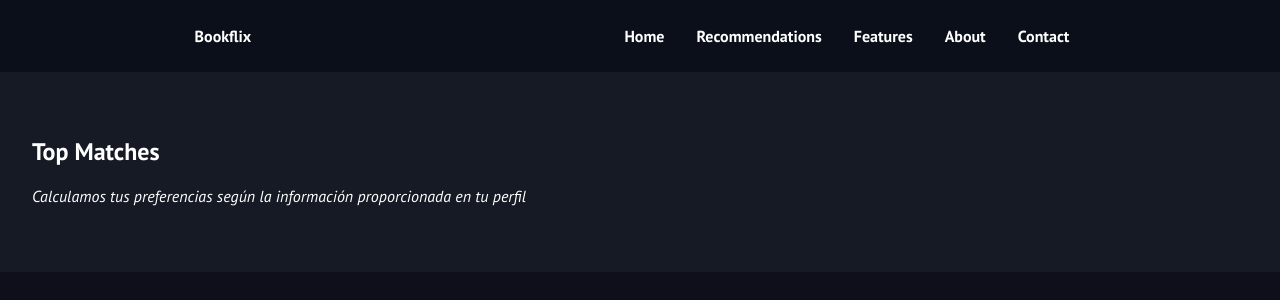
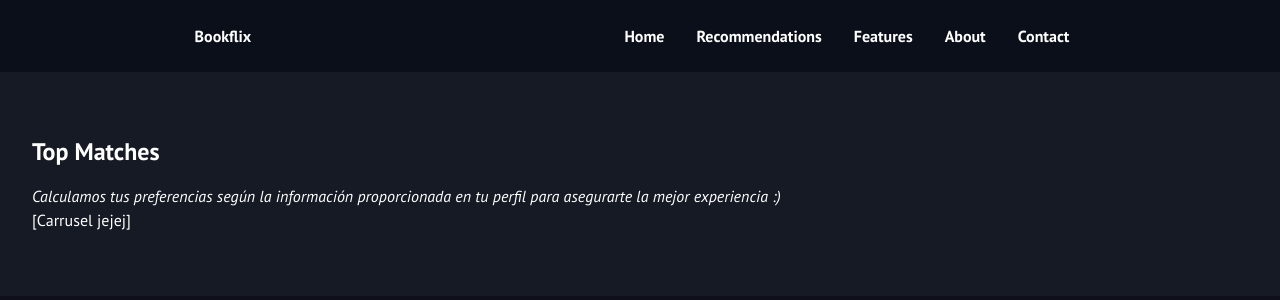
Before and after one commit to Antxnszn/BookFlix, a React (Vite) app: page /recommendations in a window 1280 px wide. Shown: the top 300 px of the page. Built offline with nearby package versions, Linux system fonts and the light colour scheme; the HTML template or start-up script is replaced by a standard one; a web font is replaced by a local one.

Commit message:
div para el carrusel

```diff
--- a/src/routes/Recommendations.tsx
+++ b/src/routes/Recommendations.tsx
@@ -4,7 +4,8 @@ export default function MyApp() {
   return (
     <div className="bg-[#151a24] contenedor-1">
       <h1 className='text-2xl font-bold text-white'>Top Matches</h1>
-      <p className='italic'>Calculamos tus preferencias según la información proporcionada en tu perfil</p>
+      <p className='italic'>Calculamos tus preferencias según la información proporcionada en tu perfil para asegurarte la mejor experiencia :)</p>
+      <div>[Carrusel jejej]</div>
     </div>
   );
 }
```
